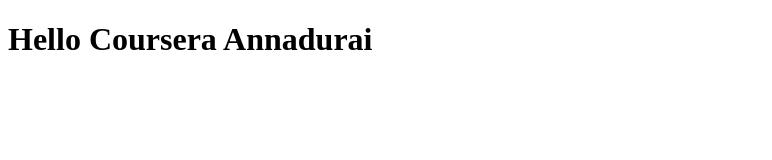
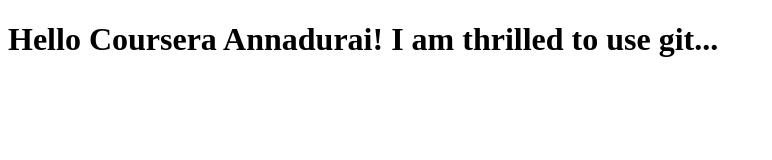
Before and after one commit to NAnnadurai/first, a plain HTML site: page index.html in a window 1280 px wide. Shown: the whole page, without its empty margins (0-772 px from the left). Drawn offline with Linux system fonts and the light colour scheme.

Commit message:
First web file

```diff
--- a/index.html
+++ b/index.html
@@ -5,6 +5,6 @@
     <title>Hello Coursera</title>
   </head>
   <body>
-    <h1>Hello Coursera Annadurai</h1>
+    <h1>Hello Coursera Annadurai! I am thrilled to use git...</h1>
   </body>
 </html>
```
